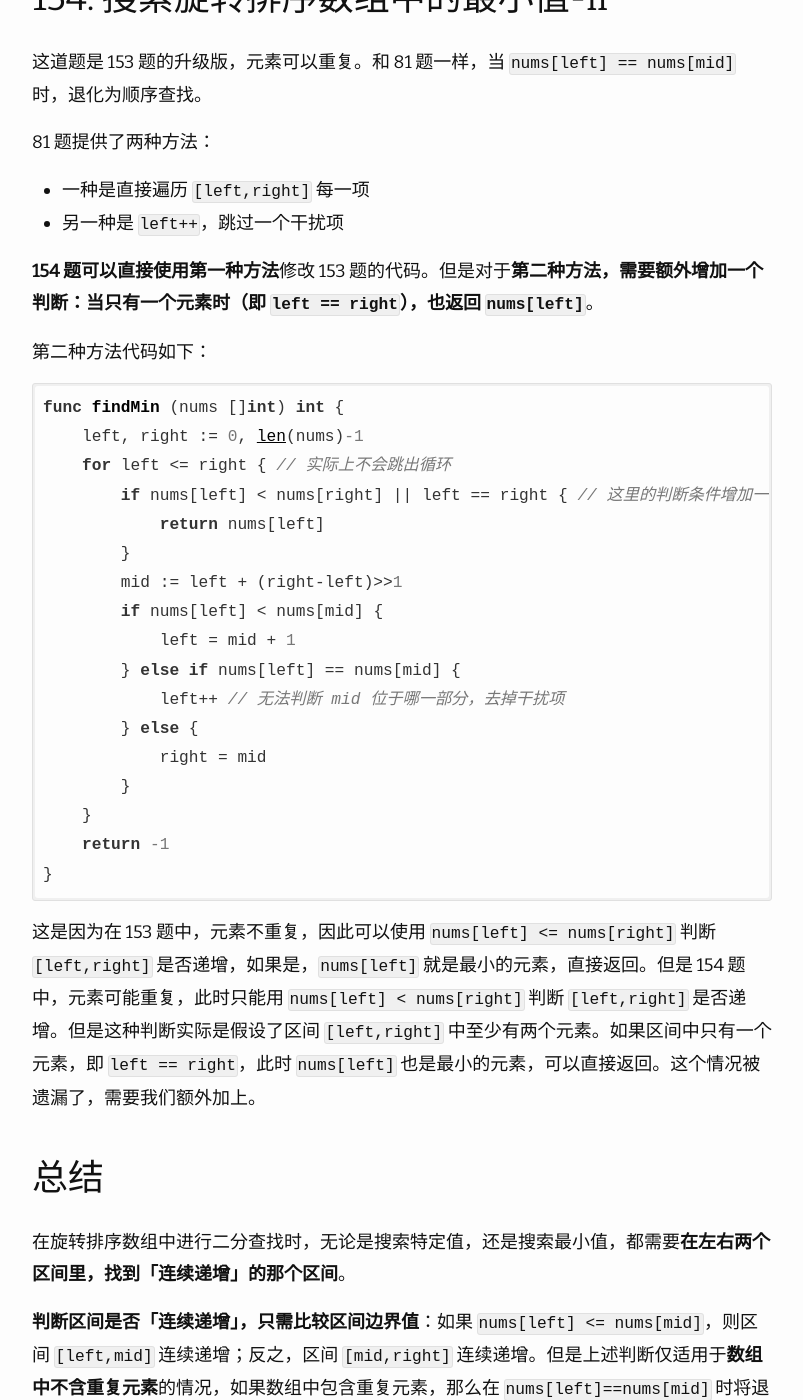
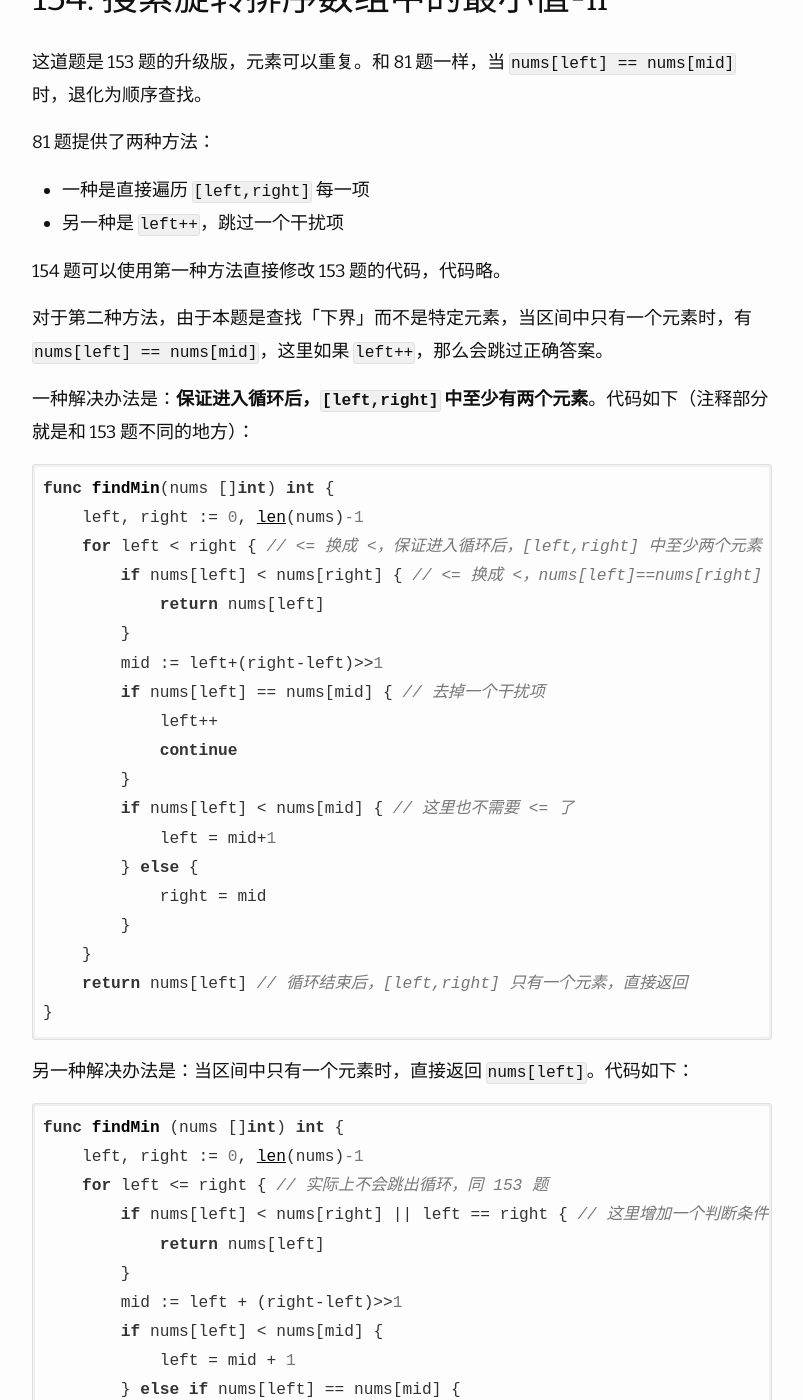
Before and after one commit to imageslr/blog, a Jekyll site: the page built from _posts/2020-03-06-leetcode-33.md, in a window 1280 px wide and 1400 px high, scrolled down 5686 px. Shown: the whole window, without its empty margins (238-1041 px from the left). Built offline with Jekyll 4.4.1, drawn with Linux system fonts in a browser that asks for light colours; nearby versions of some CDN libraries; formulas are drawn with MathJax 3; comment, search, counter and statistics services are not loaded; some of the changed text lies outside the part shown.

Commit message:
update post

````diff
--- a/_posts/2020-03-06-leetcode-33.md
+++ b/_posts/2020-03-06-leetcode-33.md
@@ -250,22 +250,47 @@ func findMin (nums []int) int {
 * 一种是直接遍历 `[left,right]` 每一项
 * 另一种是 `left++`，跳过一个干扰项
 
+154 题可以使用第一种方法直接修改 153 题的代码，代码略。
 
-**154 题可以直接使用第一种方法**修改 153 题的代码。但是对于**第二种方法，需要额外增加一个判断：当只有一个元素时（即 `left == right`），也返回 `nums[left]`**。
+对于第二种方法，由于本题是查找「下界」而不是特定元素，当区间中只有一个元素时，有 `nums[left] == nums[mid]`，这里如果 `left++`，那么会跳过正确答案。
 
-第二种方法代码如下：
+一种解决办法是：**保证进入循环后，`[left,right]` 中至少有两个元素**。代码如下（注释部分就是和 153 题不同的地方）：
+```go
+func findMin(nums []int) int {
+    left, right := 0, len(nums)-1
+    for left < right { // <= 换成 <，保证进入循环后，[left,right] 中至少两个元素
+        if nums[left] < nums[right] { // <= 换成 <，nums[left]==nums[right] 时无法判断 [left,right] 递增
+            return nums[left]
+        }
+        mid := left+(right-left)>>1
+        if nums[left] == nums[mid] { // 去掉一个干扰项
+            left++
+            continue
+        }
+        if nums[left] < nums[mid] { // 这里也不需要 <= 了
+            left = mid+1
+        } else {
+            right = mid
+        }
+    }
+    return nums[left] // 循环结束后，[left,right] 只有一个元素，直接返回
+}
+```
+
+
+另一种解决办法是：当区间中只有一个元素时，直接返回 `nums[left]`。代码如下：
 ```go
 func findMin (nums []int) int {
     left, right := 0, len(nums)-1
-    for left <= right { // 实际上不会跳出循环
-        if nums[left] < nums[right] || left == right { // 这里的判断条件增加一个判断条件
+    for left <= right { // 实际上不会跳出循环，同 153 题
+        if nums[left] < nums[right] || left == right { // 这里增加一个判断条件
             return nums[left]
         }
         mid := left + (right-left)>>1
         if nums[left] < nums[mid] {
             left = mid + 1
         } else if nums[left] == nums[mid] {
-            left++ // 无法判断 mid 位于哪一部分，去掉干扰项
+            left++
         } else {
             right = mid
         }
@@ -274,7 +299,7 @@ func findMin (nums []int) int {
 }
 ```
 
-这是因为在 153 题中，元素不重复，因此可以使用 `nums[left] <= nums[right]` 判断 `[left,right]` 是否递增，如果是，`nums[left]` 就是最小的元素，直接返回。但是 154 题中，元素可能重复，此时只能用 `nums[left] < nums[right]` 判断 `[left,right]` 是否递增。但是这种判断实际是假设了区间 `[left,right]` 中至少有两个元素。如果区间中只有一个元素，即 `left == right`，此时 `nums[left]` 也是最小的元素，可以直接返回。这个情况被遗漏了，需要我们额外加上。
+
 
 ## 总结
 在旋转排序数组中进行二分查找时，无论是搜索特定值，还是搜索最小值，都需要**在左右两个区间里，找到「连续递增」的那个区间**。
````
